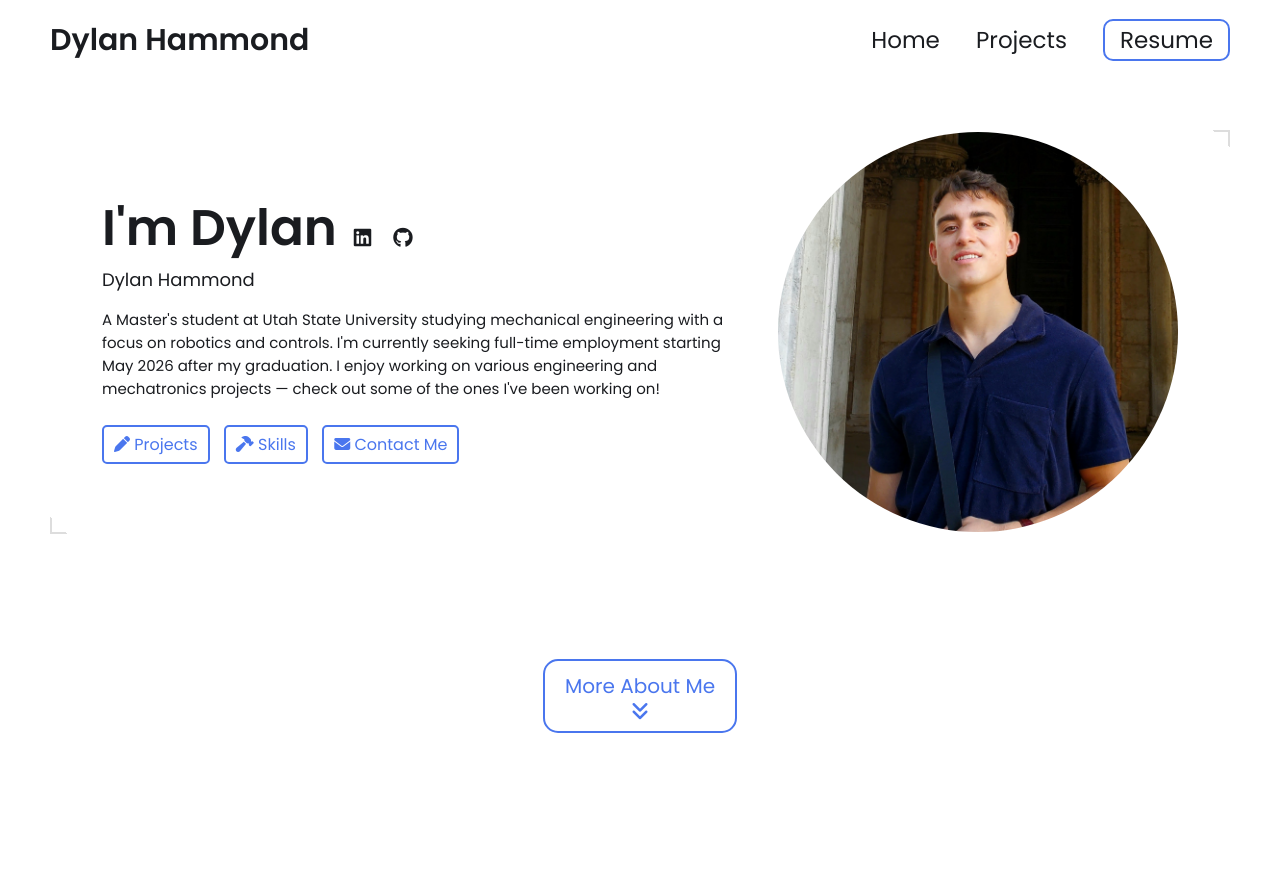
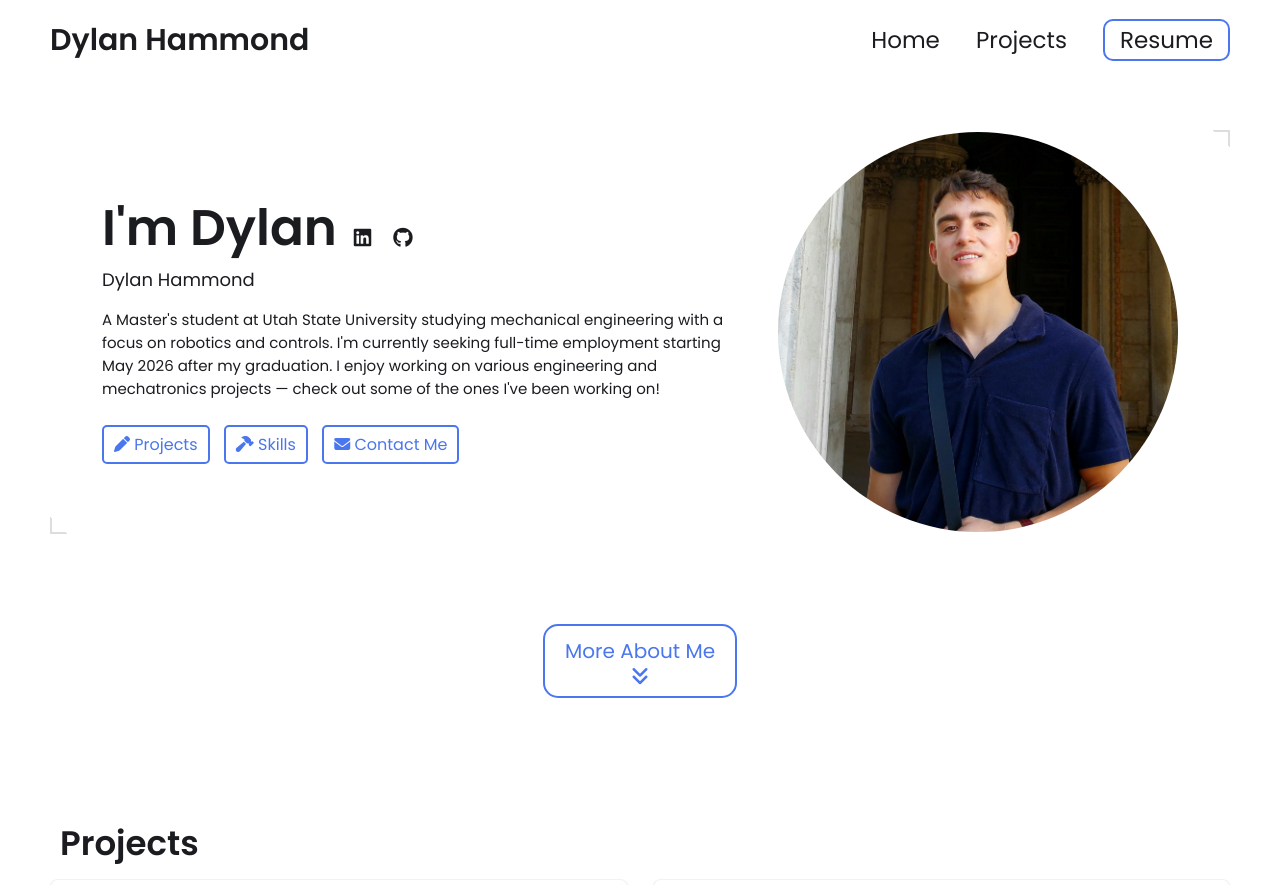
Before and after one commit to dylanhammond-11/dylanhammond-11.github.io, a Jekyll site: the page built from index.html, in a window 1280 px wide. Shown: the top 885 px of the page. Built offline with Jekyll 4.4.1, drawn with Linux system fonts in a browser that asks for light colours.

Commit message:
Update styles.css

```diff
--- a/css/styles.css
+++ b/css/styles.css
@@ -235,8 +235,8 @@ nav .mobile-nav {
 
 /* NAVIGATION ARROW */
 .arrow{
-    margin-top: 125px;
-    margin-bottom: 180px;
+    margin-top: 90px;
+    margin-bottom: 120px;
     display: flex;
     justify-content: center;
 }
```
